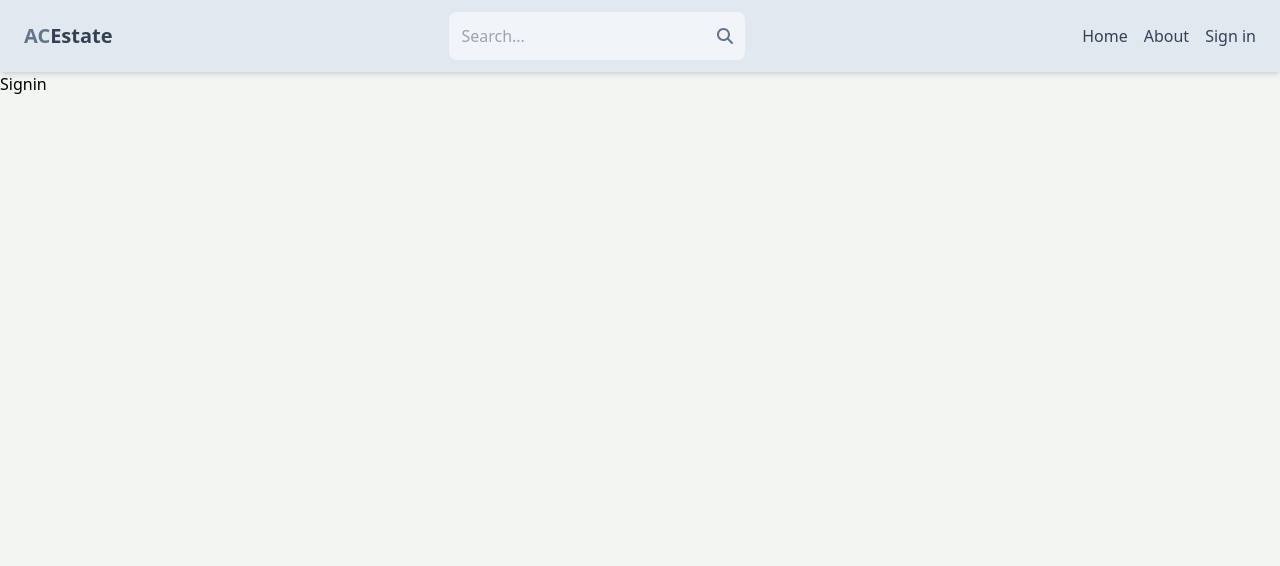
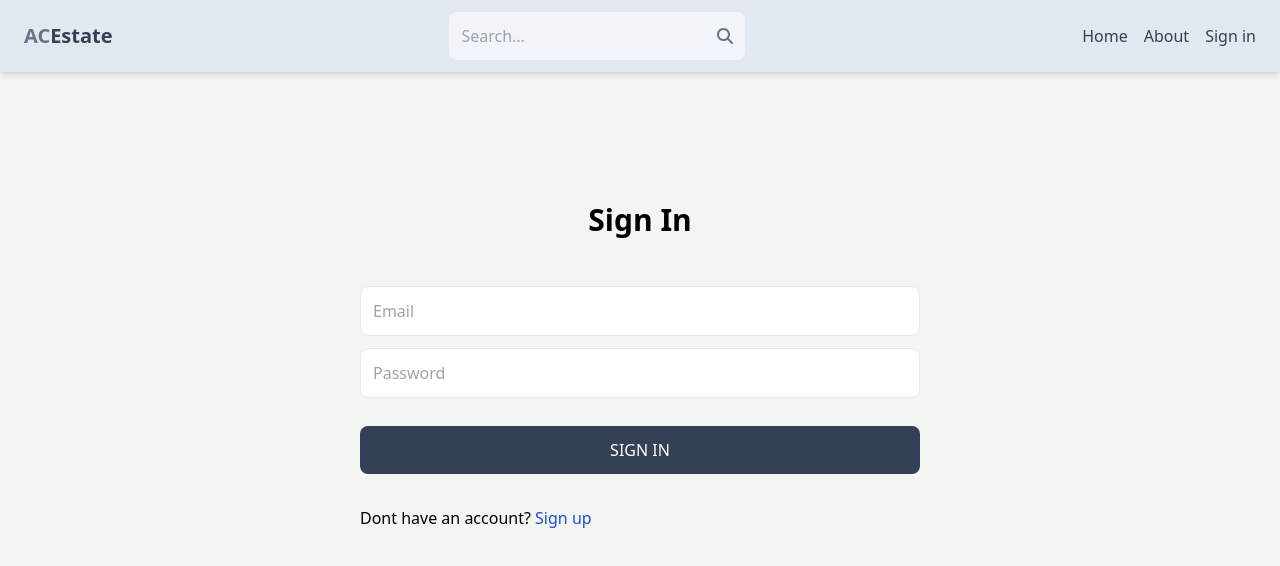
Before and after one commit to anxheloo/real-estate-mern, a React (Vite) app in the folder real-estate-frontend/: page /sign-in in a window 1280 px wide. Shown: the top 566 px of the page. Built offline with nearby package versions, Linux system fonts and the light colour scheme.

Commit message:
creating sign in page

```diff
--- a/real-estate-frontend/src/pages/SignUp.jsx
+++ b/real-estate-frontend/src/pages/SignUp.jsx
@@ -2,7 +2,7 @@ import React, { useState } from "react";
 import { Link, useNavigate } from "react-router-dom";
 import axios from "axios";
 
-const SignOut = () => {
+const SignUp = () => {
   const [formData, setFormData] = useState({
     username: "",
     email: "",
@@ -132,4 +132,4 @@ const SignOut = () => {
   );
 };
 
-export default SignOut;
+export default SignUp;
--- a/real-estate-frontend/src/pages/Signin.jsx
+++ b/real-estate-frontend/src/pages/Signin.jsx
@@ -1,7 +1,123 @@
-import React from "react";
+import React, { useState } from "react";
+import { Link, useNavigate } from "react-router-dom";
 
 const Signin = () => {
-  return <div>Signin</div>;
+  const [formData, setFormData] = useState({
+    email: "",
+    password: "",
+  });
+  const [error, setError] = useState(null);
+  const [isLoading, setIsLoading] = useState(false);
+
+  const navigate = useNavigate();
+
+  const handleChange = (event) => {
+    setFormData((prevValues) => ({
+      ...prevValues,
+      [event.target.name]: event.target.value,
+    }));
+  };
+
+  const handleSignInBtn = async (event) => {
+    event.preventDefault();
+    setIsLoading(true);
+
+    try {
+      const res = await fetch("/api/auth/signin", {
+        method: "POST",
+        headers: {
+          "Content-Type": "application/json",
+        },
+        body: JSON.stringify(formData),
+      });
+
+      // const res = await axios.post("/api/auth/signup", formData);
+      const data = await res.json();
+      console.log("this is data:", data);
+
+      if (data.success === false) {
+        setIsLoading(false);
+        setError(data.message);
+        return;
+      }
+
+      setIsLoading(false);
+      setError(null);
+      navigate("/");
+    } catch (error) {
+      console.log("this is error:", error);
+      setIsLoading(false);
+      setError(error.message);
+    } finally {
+      setIsLoading(false);
+    }
+  };
+
+  // const handleGoogleBtn = (event) => {
+  //   event.preventDefault();
+  //   console.log("form submitted");
+  // };
+
+  return (
+    <div
+      // bg-[#f3f5f2]
+      // style={{ minHeight: "calc(100vh - 72px)" }}
+      //instead of using the styles above for bg color of the sign up page, we set the bg in the body inside index.css
+      className="w-full h-full min-h-[70vh] flex flex-col justify-center "
+    >
+      <h1 className="text-3xl text-center font-semibold py-7">Sign In</h1>
+      <form
+        onSubmit={handleSignInBtn}
+        className="flex flex-col gap-3 w-full max-w-[600px] mx-auto p-5 "
+      >
+        <input
+          id="email"
+          className="border p-3 rounded-lg outline-none"
+          name="email"
+          type="email"
+          value={formData.email}
+          required
+          placeholder="Email"
+          onChange={handleChange}
+        ></input>
+        <input
+          id="password"
+          className="border p-3 rounded-lg outline-none"
+          name="password"
+          type="password"
+          required
+          value={formData.password}
+          placeholder="Password"
+          onChange={handleChange}
+        ></input>
+
+        <button
+          type="submit"
+          disabled={isLoading}
+          className="bg-slate-700 text-white p-3 rounded-lg uppercase hover:opacity-90 active:opacity-80 disabled:opacity-70 mt-4"
+        >
+          {isLoading ? "Loading..." : "Sign In"}
+        </button>
+
+        {/* <button
+          type="text"
+          className="bg-slate-700 text-white p-3 rounded-lg uppercase hover:opacity-90 active:opacity-80 disabled:opacity-70"
+          onClick={handleGoogleBtn}
+        >
+          Continue with google
+        </button> */}
+
+        <p className="text-red-600">{error}</p>
+      </form>
+
+      <h3 className=" w-full max-w-[600px] mx-auto px-5">
+        Dont have an account?{" "}
+        <Link to={"/sign-up"}>
+          <span className="text-blue-700">Sign up</span>
+        </Link>
+      </h3>
+    </div>
+  );
 };
 
 export default Signin;
```
